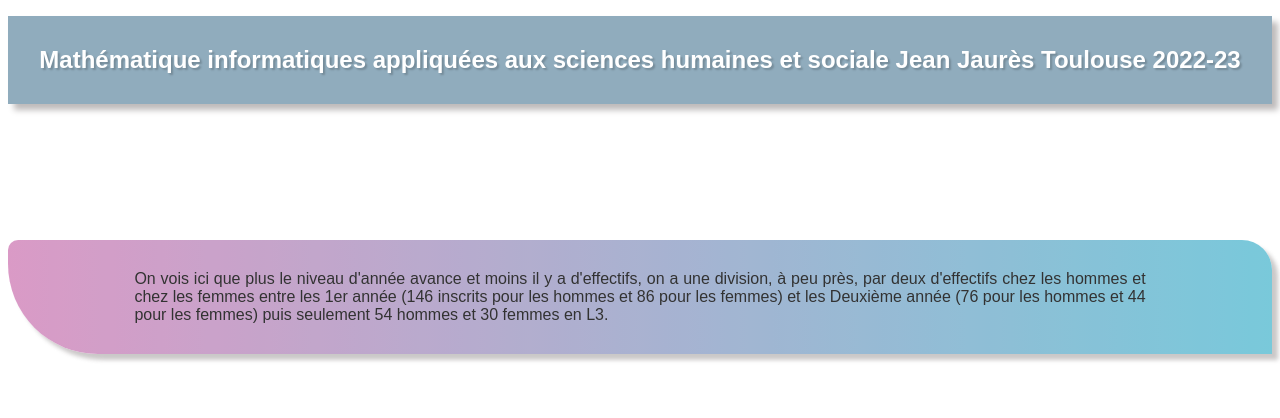
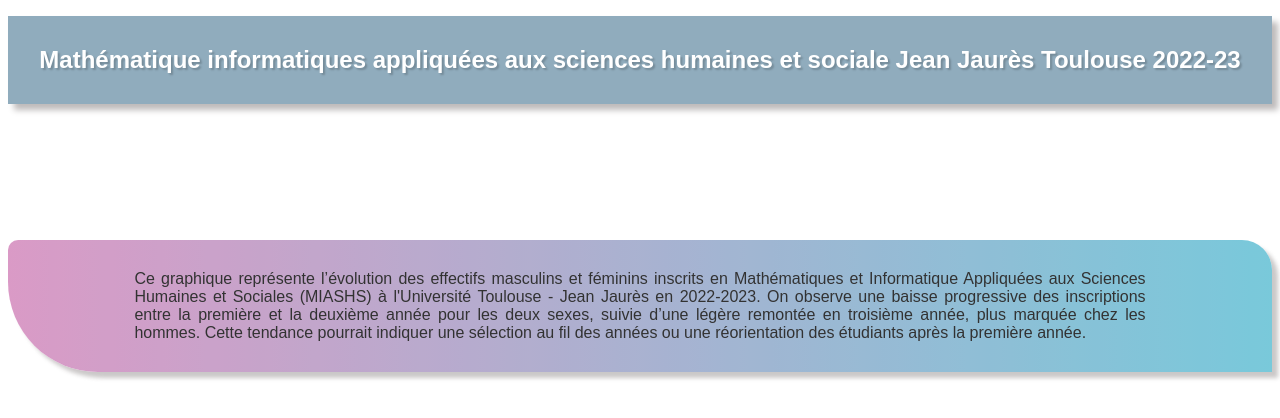
Before and after one commit to Layan-iy/Gender-University-Stats, a plain HTML site: page pages/page3/page3.html in a window 1280 px wide. Drawn offline with nearby package versions, Linux system fonts and the light colour scheme; no server answers.

Commit message:
Update page3.html

```diff
--- a/pages/page3/page3.html
+++ b/pages/page3/page3.html
@@ -17,12 +17,7 @@
                 <canvas id="graph1" height="100" width="300"></canvas>
             </div>
             <p>
-                On vois ici que plus le niveau d'année avance et moins il y a d'effectifs,
-                 on a une division, à peu près, par deux d'effectifs chez les hommes
-                  et chez les femmes entre les 1er année
-                   (146 inscrits pour les hommes et 86 pour les femmes)
-                    et les Deuxième année (76 pour les hommes et 44 pour les femmes)
-                     puis seulement 54 hommes et 30 femmes en L3.
+               Ce graphique représente l’évolution des effectifs masculins et féminins inscrits en Mathématiques et Informatique Appliquées aux Sciences Humaines et Sociales (MIASHS) à l'Université Toulouse - Jean Jaurès en 2022-2023. On observe une baisse progressive des inscriptions entre la première et la deuxième année pour les deux sexes, suivie d’une légère remontée en troisième année, plus marquée chez les hommes. Cette tendance pourrait indiquer une sélection au fil des années ou une réorientation des étudiants après la première année.
             </p>
         </article>
     </section>
```
